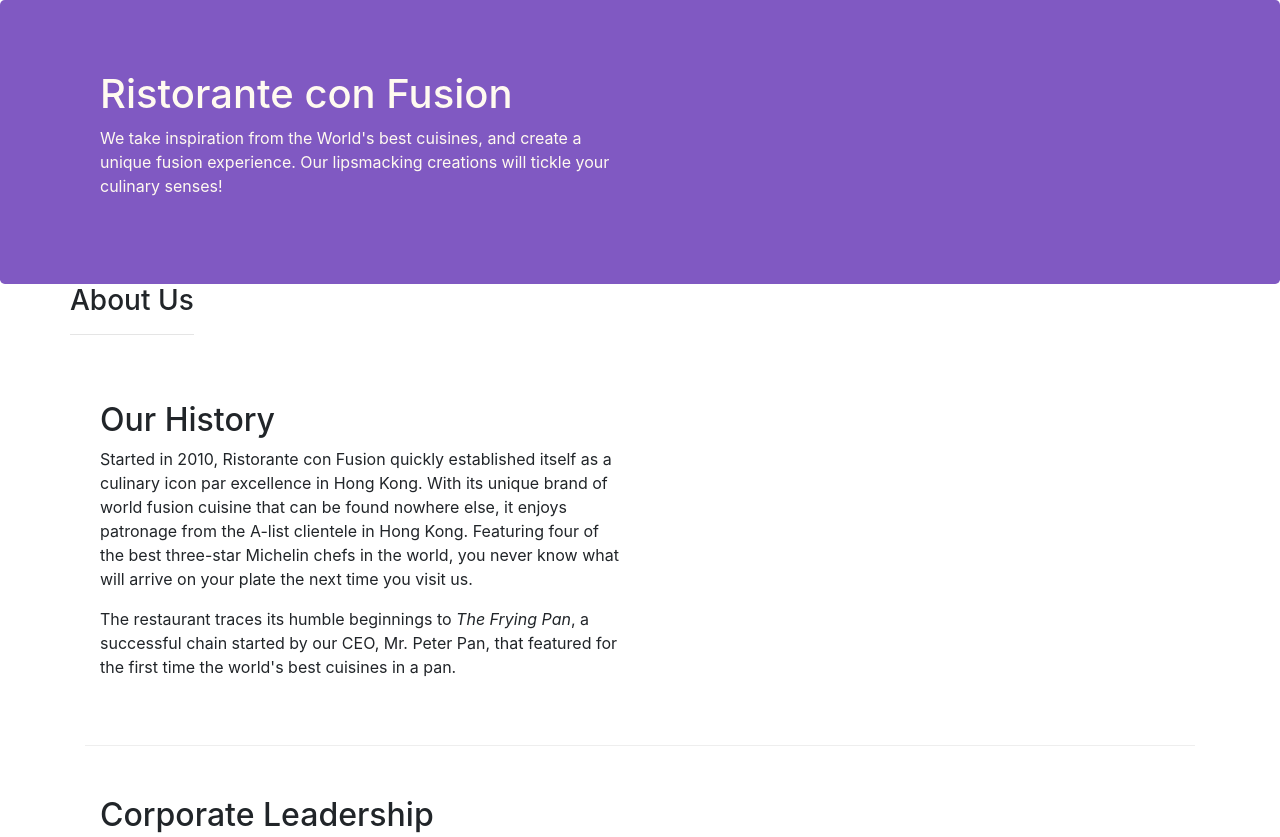
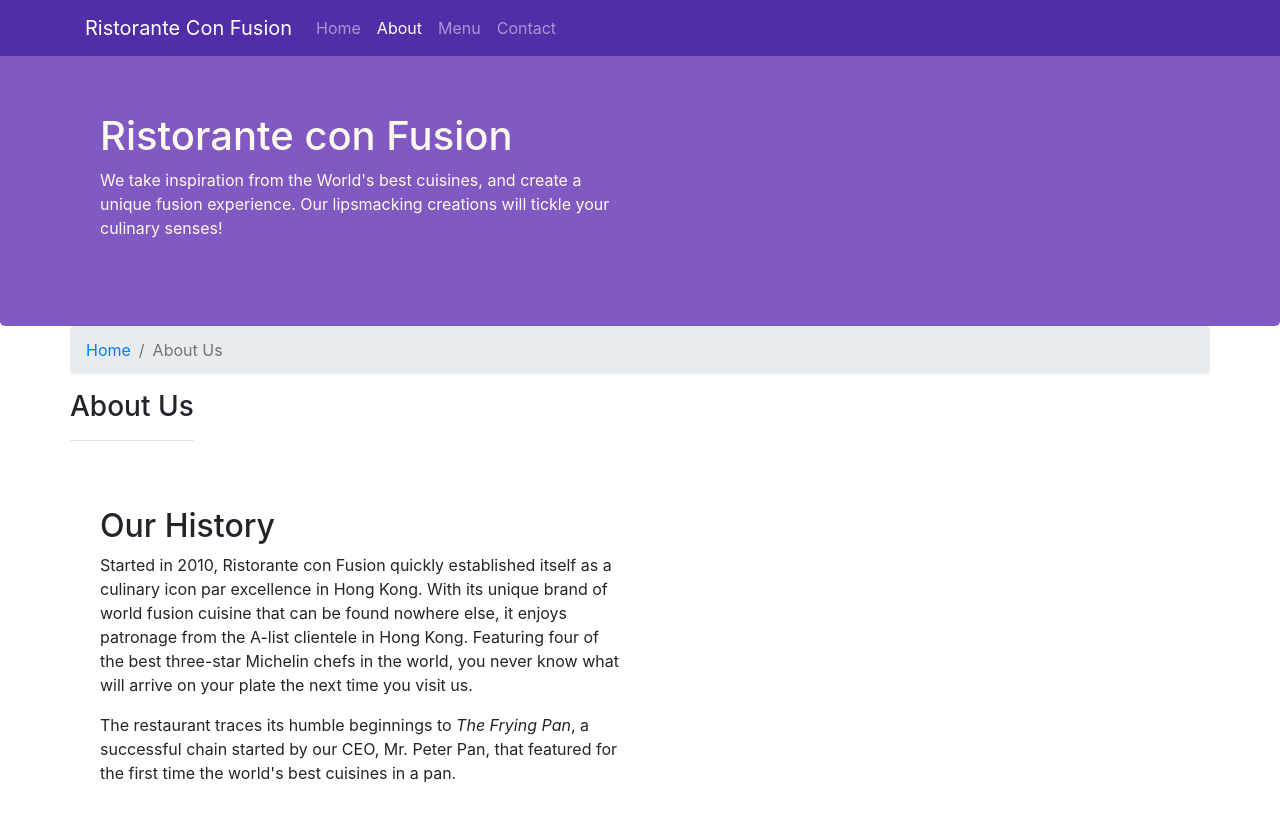
Before and after one commit to vivek2293/Bootstrap_4, a website: page aboutus.html in a window 1280 px wide. Shown: the top 837 px of the page. Drawn offline with nearby package versions, Linux system fonts and the light colour scheme.

Commit message:
Navbar and Breadccrumbs

```diff
--- a/aboutus.html
+++ b/aboutus.html
@@ -15,6 +15,22 @@
 </head>
 
 <body>
+    <nav class="navbar navbar-dark navbar-expand-sm fixed-top">
+        <div class="container">
+            <a href="#" class="navbar-brand">Ristorante Con Fusion</a>
+            <button class="navbar-toggler" type="button" data-toggle="collapse" data-target="#Navbar">
+                <span class="navbar-toggler-icon"></span>
+            </button>
+            <div class="collapse navbar-collapse" id="Navbar">
+                <ul class="navbar-nav mr-auto">
+                    <li class="nav-item"><a href="./index.html" class="nav-link">Home</a></li>
+                    <li class="nav-item active"><a href="#" class="nav-link">About</a></li>
+                    <li class="nav-item"><a href="#" class="nav-link">Menu</a></li>
+                    <li class="nav-item"><a href="#" class="nav-link">Contact</a></li>
+                </ul>
+            </div>
+        </div>
+    </nav>
     <header class="jumbotron">
         <div class="container">
             <div class="row row-header">
@@ -30,6 +46,10 @@
 
     <div class ="container">
         <div class = "row">
+            <ol class="col-12 breadcrumb">
+                <li class="breadcrumb-item"><a href="./index.html">Home</a></li>
+                <li class="breadcrumb-item active">About Us</li>
+            </ol>
             <div>
                <h3>About Us</h3>
                <hr>
--- a/css/style.css
+++ b/css/style.css
@@ -1,3 +1,12 @@
+body{
+    padding: 41.996px 0px 0px 0px;
+    z-index:0;
+}
+
+.navbar-dark{
+    background-color: #512DA8;
+}
+
 .jumbotron {
     padding:70px 30px 70px 30px;
     margin:0px auto;
--- a/package.json
+++ b/package.json
@@ -15,6 +15,8 @@
   },
   "dependencies": {
     "bootstrap": "^4.0.0",
+    "bootstrap-social": "^5.1.1",
+    "font-awesome": "^4.7.0",
     "jquery": "^3.3.1",
     "popper.js": "^1.12.9"
   }
```
Also changed, not shown: index.html (+16 -0 lines), 1 other file.
